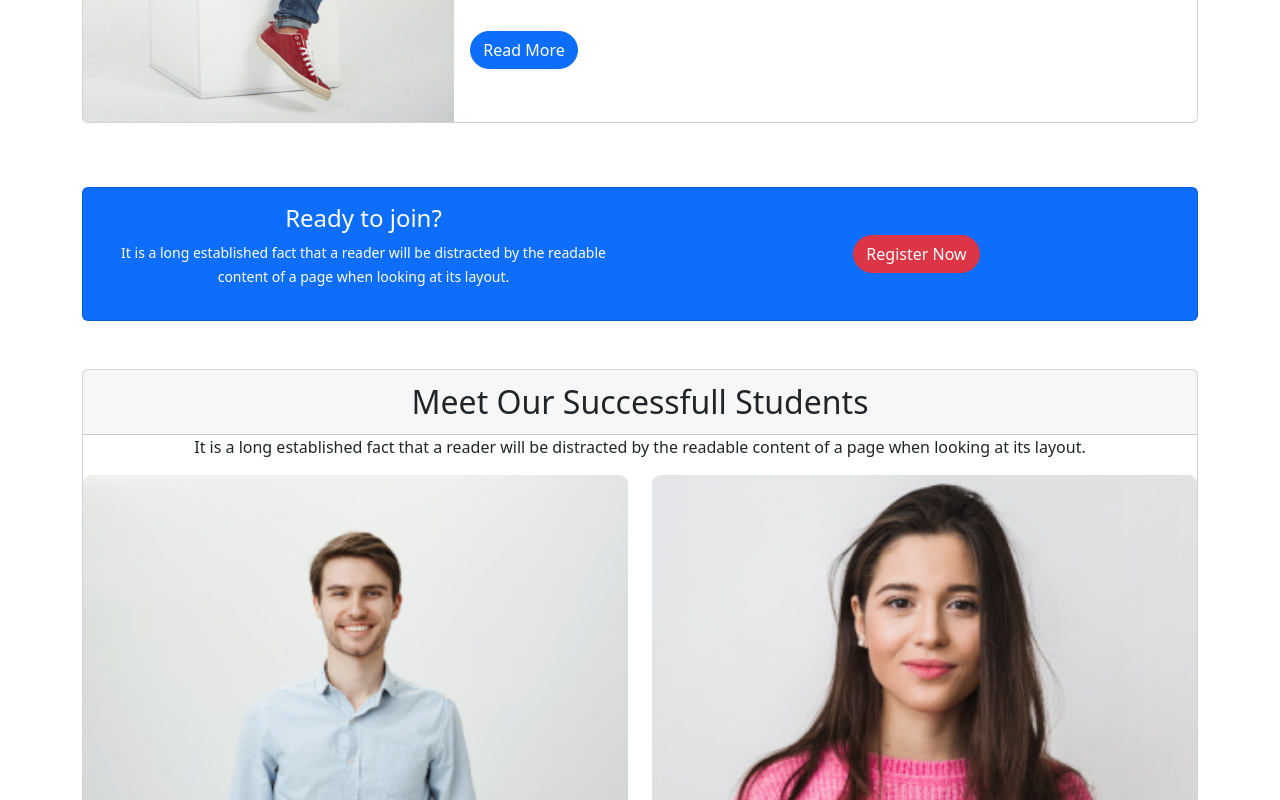
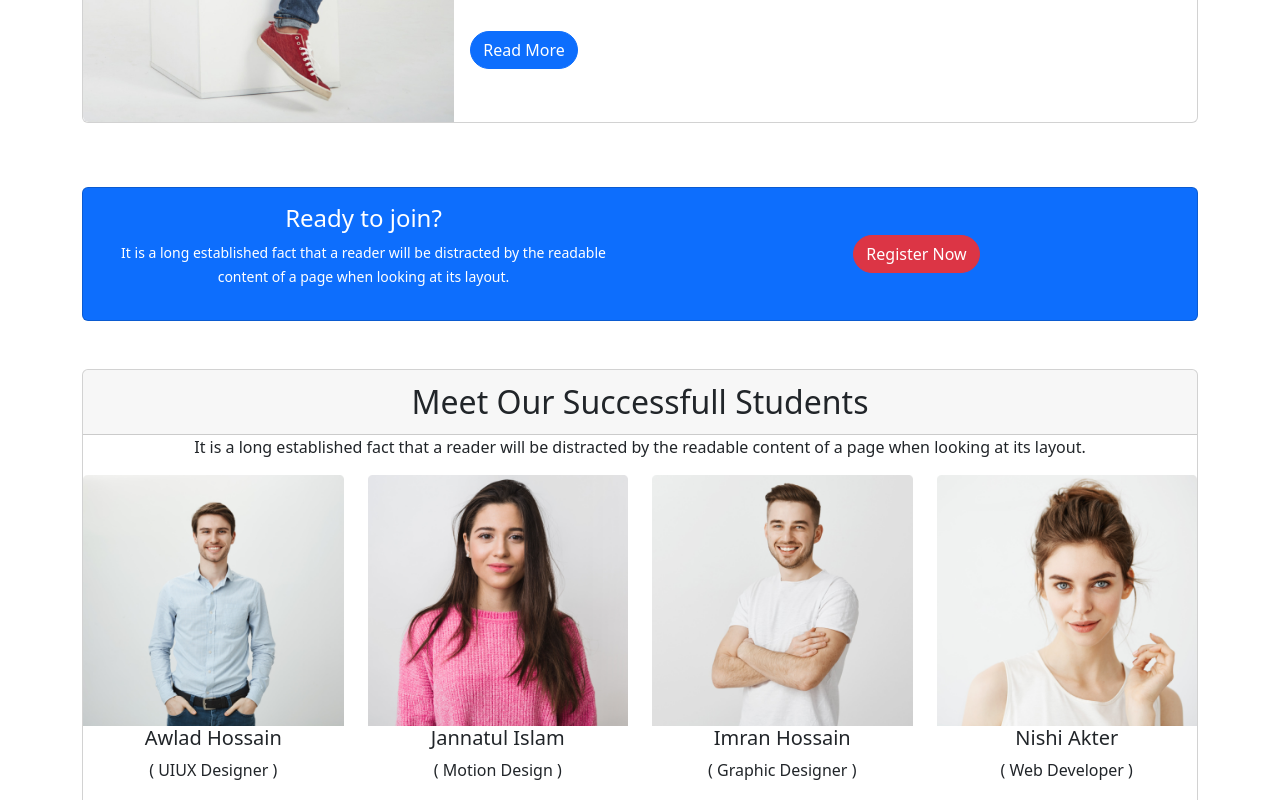
Before and after one commit to Anistheprocoder/education-website, a plain HTML site: page index.html in a window 1280 px wide. Shown: the part 2000-2800 px from the top of the page. Drawn offline with nearby package versions, Linux system fonts and the light colour scheme.

Commit message:
student section breakpoint modified for large device

```diff
--- a/index.html
+++ b/index.html
@@ -368,22 +368,22 @@
                             <p>It is a long established fact that a reader will be distracted by the readable content of
                                 a page when looking at its layout.</p>
                             <div class="row">
-                                <div class="col-sm-12 col-md-3 col-lg-6">
+                                <div class="col-sm-12 col-md-3 col-lg-6 col-xl-3">
                                     <img src="images/student/student-1.png" class="d-block w-100" alt="">
                                     <h5>Awlad Hossain</h5>
                                     <p>( UIUX Designer )</p>
                                 </div>
-                                <div class="col-sm-12 col-md-3 col-lg-6">
+                                <div class="col-sm-12 col-md-3 col-lg-6 col-xl-3">
                                     <img src="images/student/student-2.png" class="d-block w-100" alt="">
                                     <h5>Jannatul Islam</h5>
                                     <p>( Motion Design )</p>
                                 </div>
-                                <div class="col-sm-12 col-md-3 col-lg-6">
+                                <div class="col-sm-12 col-md-3 col-lg-6 col-xl-3">
                                     <img src="images/student/student-3.png" class="d-block w-100" alt="">
                                     <h5>Imran Hossain</h5>
                                     <p>( Graphic Designer )</p>
                                 </div>
-                                <div class="col-sm-12 col-md-3 col-lg-6">
+                                <div class="col-sm-12 col-md-3 col-lg-6 col-xl-3">
                                     <img src="images/student/student-4.png" class="d-block w-100" alt="">
                                     <h5>Nishi Akter</h5>
                                     <p>( Web Developer )</p>
```
